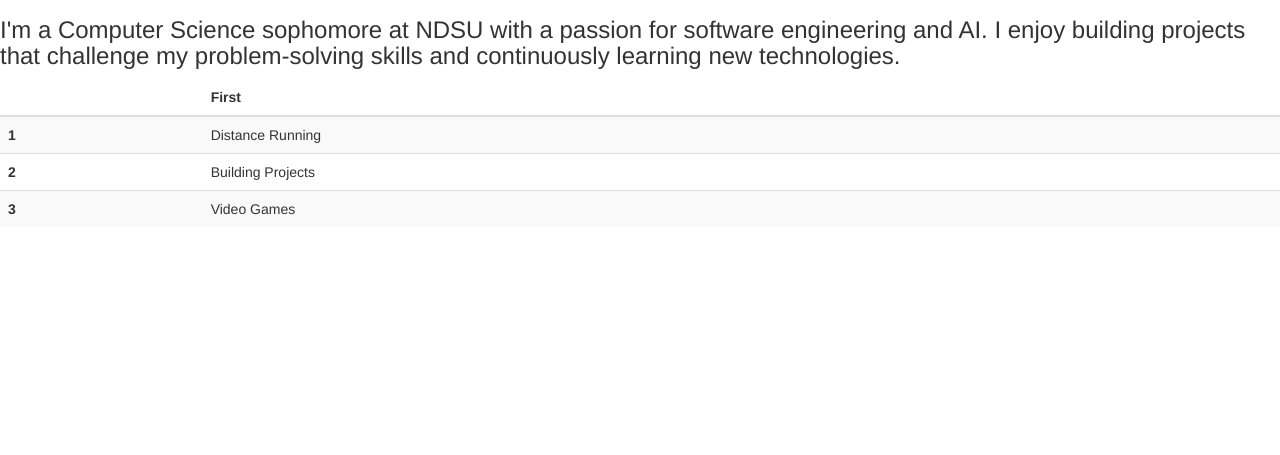
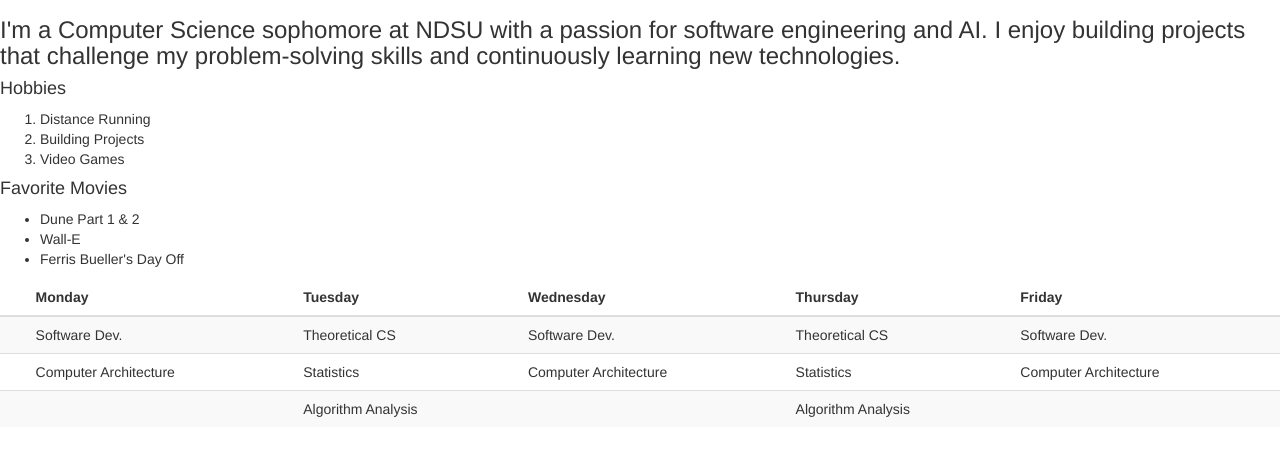
Before and after one commit to CSC-313-NDSU/assignment-2-section-1-and-2-CohenReiland, a plain HTML site: page about.html in a window 1280 px wide. Shown: the part 63-518 px from the top of the page. Drawn offline with nearby package versions, Linux system fonts and the light colour scheme.

Commit message:
Added Hobbies and Movies

```diff
--- a/about.html
+++ b/about.html
@@ -34,25 +34,57 @@
     </h3>
 
     <!-- Hobbies Table -->
+    <h4>Hobbies</h4>
+    <ol>
+      <li>Distance Running</li>
+      <li>Building Projects</li>
+      <li>Video Games</li>
+    </ol>
+
+    <!-- Movies Table -->
+    <h4>Favorite Movies</h4>
+    <ul>
+      <li>Dune Part 1 & 2</li>
+      <li>Wall-E</li>
+      <li>Ferris Bueller's Day Off</li>
+    </ul>
+
+    <!-- Weekly Schedule -->
     <table class="table table-striped table-dark">
       <thead>
         <tr>
           <th scope="col"></th>
-          <th scope="col">First</th>
+          <th scope="col">Monday</th>
+          <th scope="col">Tuesday</th>
+          <th scope="col">Wednesday</th>
+          <th scope="col">Thursday</th>
+          <th scope="col">Friday</th>
         </tr>
       </thead>
       <tbody>
         <tr>
-          <th scope="row">1</th>
-          <td>Distance Running</td>
+          <th scope="row"></th>
+          <td>Software Dev.</td>
+          <td>Theoretical CS</td>
+          <td>Software Dev.</td>
+          <td>Theoretical CS</td>
+          <td>Software Dev.</td>
         </tr>
         <tr>
-          <th scope="row">2</th>
-          <td>Building Projects</td>
+          <th scope="row"></th>
+          <td>Computer Architecture</td>
+          <td>Statistics</td>
+          <td>Computer Architecture</td>
+          <td>Statistics</td>
+          <td>Computer Architecture</td>
         </tr>
         <tr>
-          <th scope="row">3</th>
-          <td>Video Games</td>
+          <th scope="row"></th>
+          <td></td>
+          <td>Algorithm Analysis</td>
+          <td></td>
+          <td>Algorithm Analysis</td>
+          <td></td>
         </tr>
       </tbody>
     </table>
```
Also changed, not shown: index.html (+1 -1 lines).
